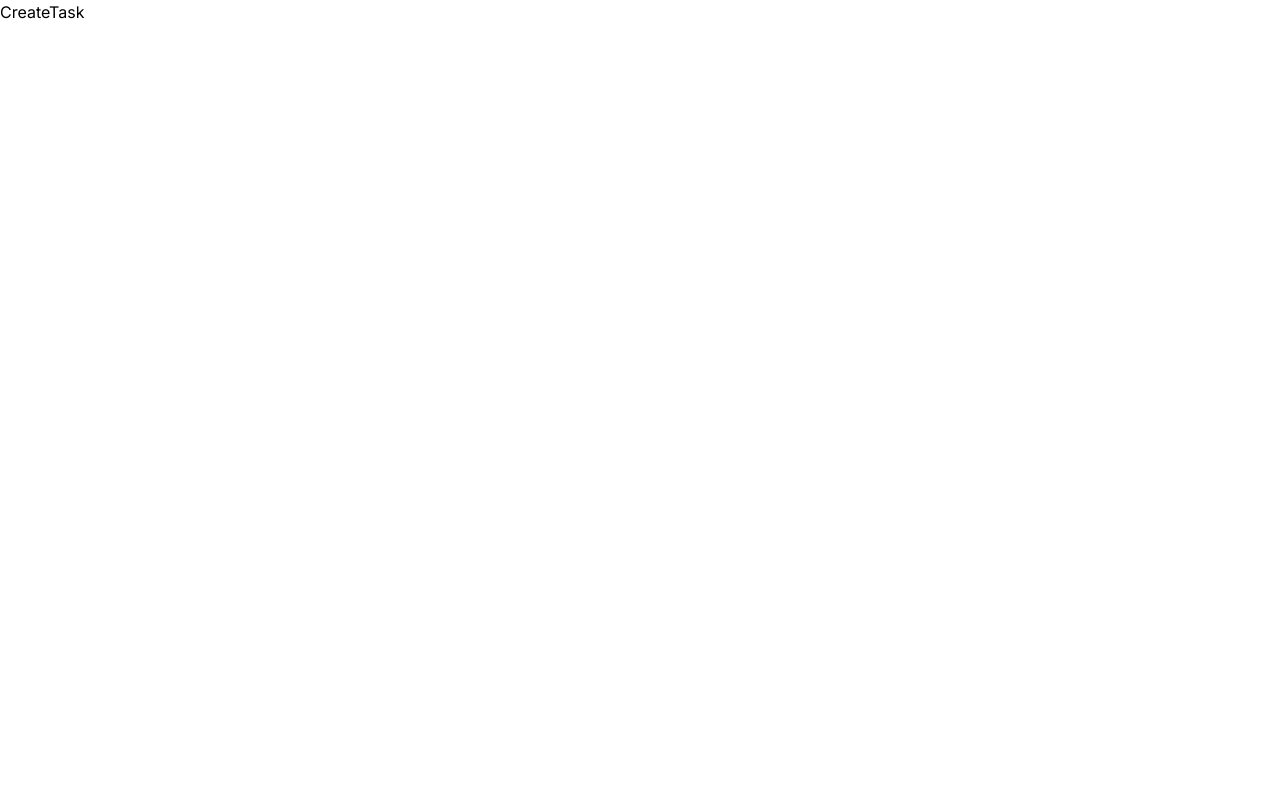
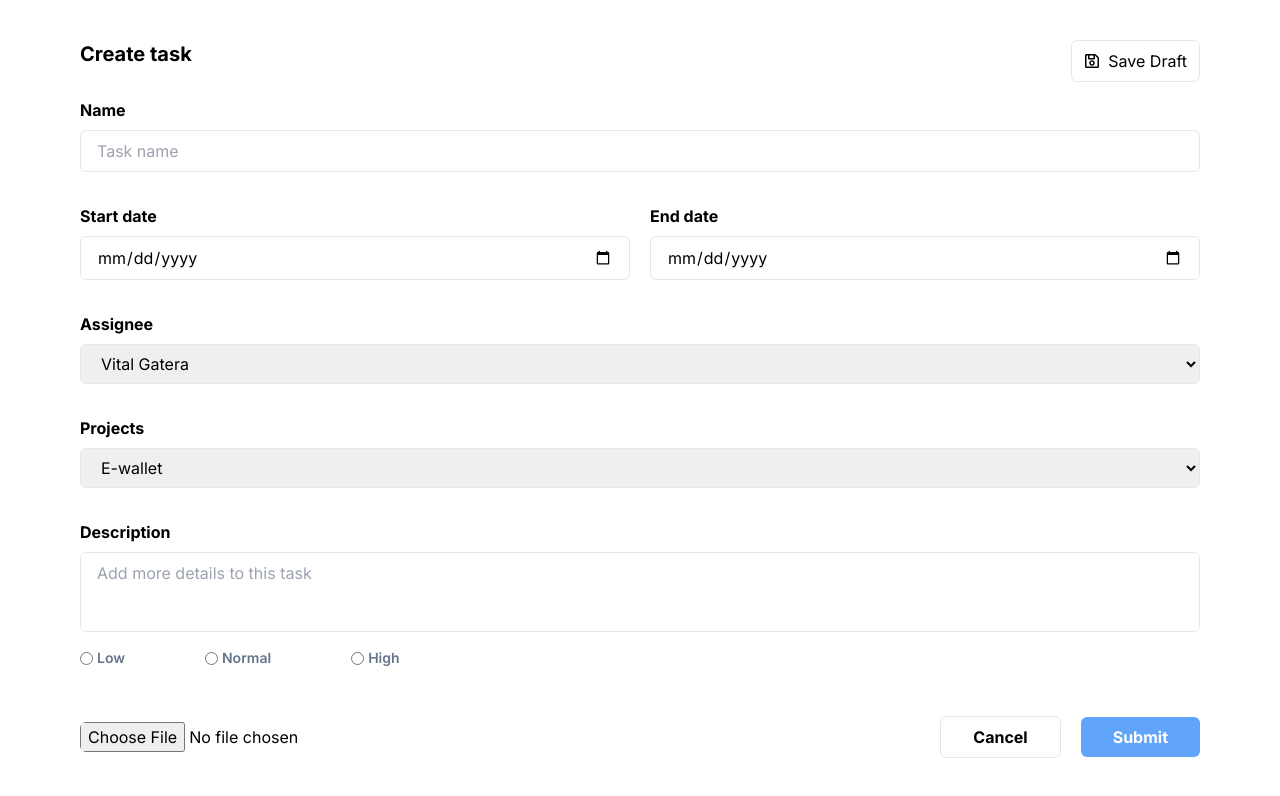
Before and after one commit to Charmant27/qt-challenge, a Next.js app: page /create-task in a window 1280 px wide. Shown: the top 796 px of the page. Built offline with nearby package versions, Linux system fonts and the light colour scheme.

Commit message:
Added login and the tasks layout

```diff
--- /dev/null
+++ b/app/AuthProvider.js
@@ -0,0 +1,6 @@
+'use client'
+import {SessionProvider} from 'next-auth/react'
+
+export const AuthProvider = ({children}) => {
+    return <SessionProvider>{children}</SessionProvider>
+}
--- /dev/null
+++ b/app/api/auth/[...nextauth]/route.js
@@ -0,0 +1,48 @@
+import NextAuth from "next-auth/next";
+import CredentialsProvider from "next-auth/providers/credentials";
+import bcrypt from "bcryptjs"
+import { connectDb } from "@/utils/database";
+import User from "@/models/users";
+
+const authOptions = {
+    providers: [
+        CredentialsProvider({
+            name: "credentials",
+            credentials: {},
+
+            async authorize(credentials) {
+                const {email, password}=credentials
+
+                try {
+                    await connectDb()
+                    const user = await User.findOne({email})
+                    if (!user) {
+                        return 'user not found'
+                    }
+
+                    const passwordMatch = await bcrypt.compare(password, user.password)
+                    if(!passwordMatch){
+                        return 'Incorrect password'
+                    }
+
+                    return user
+                } catch (error) {
+                    console.log(error)
+                }
+            }
+        })
+    ],
+
+    session: {
+        strategy: 'jwt'
+    },
+
+    secret: process.env.NEXTAUTH_SECRET,
+
+    pages: {
+        signIn: '/'
+    }
+}
+
+const handler = NextAuth(authOptions)
+export {handler as  GET, handler as POST}
--- a/app/create-task/page.js
+++ b/app/create-task/page.js
@@ -1,9 +1,9 @@
-import React from 'react'
+import CreateTask from "@/components/CreateTask"
 
-const CreateTask = () => {
+const CreateTaskPage = () => {
   return (
-    <div>CreateTask</div>
+    <CreateTask />
   )
 }
 
-export default CreateTask
+export default CreateTaskPage
--- a/app/globals.css
+++ b/app/globals.css
@@ -1,3 +1,19 @@
 @tailwind base;
 @tailwind components;
 @tailwind utilities;
+
+label {
+    @apply font-bold
+}
+
+input, select {
+    @apply w-full border border-slate-200 rounded-md px-4 py-2
+}
+
+textarea {
+    @apply w-full border border-slate-200 rounded-md px-4 py-2 resize-none h-20
+}
+
+.input_fields {
+    @apply flex flex-col gap-2 py-4
+}
--- a/app/layout.js
+++ b/app/layout.js
@@ -1,5 +1,6 @@
 import { Inter } from 'next/font/google'
 import './globals.css'
+import { AuthProvider } from './AuthProvider'
 
 const inter = Inter({ subsets: ['latin'] })
 
@@ -11,7 +12,11 @@ export const metadata = {
 export default function RootLayout({ children }) {
   return (
     <html lang="en">
-      <body className={inter.className}>{children}</body>
+      <body className={inter.className}>
+        <AuthProvider>
+          {children}
+        </AuthProvider>
+      </body>
     </html>
   )
 }
--- /dev/null
+++ b/components/CreateTask.jsx
@@ -0,0 +1,98 @@
+import { FaRegSave } from "react-icons/fa";
+import { employees, projects } from "@/constants";
+
+const CreateTask = () => {
+    return (
+        <section className="max-w-[1500px] h-screen flex flex-col gap-12 m-auto px-20">
+            <form className="pt-10">
+                {/* title section */}
+                <div className='flex justify-between'>
+                    <h1 className="font-bold text-xl">Create task</h1>
+                    <button
+                        className="flex items-center gap-2 border border-slate-200 px-3 py-2 rounded-md"
+                    >
+                        <FaRegSave />
+                        <span>
+                            Save Draft
+                        </span>
+                    </button>
+                </div>
+                {/* input fields */}
+                <div className="input_fields">
+                    <label>Name</label>
+                    <input
+                        type='text'
+                        placeholder='Task name'
+                    />
+                </div>
+                {/* date fields */}
+                <div className="grid md:grid-cols-2 gap-5">
+                    {/* start date */}
+                    <div className="input_fields">
+                        <label>Start date</label>
+                        <input type='date' />
+                    </div>
+                    {/* end date */}
+                    <div className="input_fields">
+                        <label>End date</label>
+                        <input type='date' />
+                    </div>
+                </div>
+                <div className="input_fields">
+                    <label>Assignee</label>
+                    <select>
+                        {employees.map((employee) => (
+                            <option key={employee.id}>{employee.name}</option>
+                        ))}
+                    </select>
+                </div>
+                <div className="input_fields">
+                    <label>Projects</label>
+                    <select>
+                        {projects.map((project) => (
+                            <option key={project.id}>{project.name}</option>
+                        ))}
+                    </select>
+                </div>
+                <div className="input_fields">
+                    <label>Description</label>
+                    <textarea placeholder="Add more details to this task"></textarea>
+                </div>
+                {/* task priority level buttons */}
+                <div className="flex gap-20">
+                    <div className="flex items-center gap-1">
+                        <input type="radio" />
+                        <label className="text-slate-500 font-semibold text-sm">Low</label>
+                    </div>
+                    <div className="flex items-center gap-1">
+                        <input type="radio" />
+                        <label className="text-slate-500 font-semibold text-sm">Normal</label>
+                    </div>
+                    <div className="flex items-center gap-1">
+                        <input type="radio" />
+                        <label className="text-slate-500 font-semibold text-sm">High</label>
+                    </div>
+                </div>
+
+                {/* submit and cancel btns */}
+                <div className="flex items-center justify-between pt-12">
+                    <input type="file" className="md:w-[30%] p-0 border-none" />
+                    <div className="flex items-center gap-5">
+                        <button
+                            className="border border-slate-200 px-8 py-2 rounded-md font-bold"
+                        >
+                            Cancel
+                        </button>
+                        <button type="submit"
+                            className="bg-blue-400 text-white px-8 py-2 rounded-md font-bold"
+                        >
+                            Submit
+                        </button>
+                    </div>
+                </div>
+            </form>
+        </section>
+    )
+}
+
+export default CreateTask
--- a/components/Login.jsx
+++ b/components/Login.jsx
@@ -2,29 +2,28 @@
 import { useState } from "react"
 import Link from "next/link"
 import { useRouter } from "next/navigation"
+import { signIn } from "next-auth/react"
 
 const Login = () => {
-    const [user, setUser] = useState({
-        email: '',
-        password: ''
-    }
-    )
+    const [email, setEmail] = useState('')
+    const [password, setPassword] = useState('')
+    const [errorMessage, setErrorMessage] = useState('')
     const router = useRouter()
 
     const handleSubmit = async (e) => {
         e.preventDefault()
 
         try {
-            const res = await fetch('/api/login', {
-                method: 'POST',
-                body: JSON.stringify({
-                    email: user.email,
-                    password: user.password
-                })
+            const res = await signIn("credentials", {
+                email,
+                password,
+                redirect: false
             })
-            if (res.ok) {
-                router.push('/')
+            if(res.error) {
+                setErrorMessage('Invalid credentials')
+                return
             }
+            router.replace('/create-task')
         } catch (error) {
             console.log(error)
         }
@@ -34,13 +33,17 @@ const Login = () => {
             <div className="pb-8">
                 <h1 className="text-blue-400 text-2xl font-bold">Task Manager</h1>
             </div>
+            {errorMessage && (
+                <div className="pb-5">
+                    <h3 className="text-red-500 font-semibold text-lg">{errorMessage}</h3>
+                </div>
+            )}
             <form className="flex flex-col gap-12" onSubmit={handleSubmit}>
 
                 <input
                     type="email"
                     name="email"
-                    value={user.email}
-                    onChange={(e) => setUser({ ...user, email: e.target.value })}
+                    onChange={(e) => setEmail(e.target.value)}
                     placeholder="Email"
                     className="w-full border border-slate-200 px-6 py-3 rounded-md"
 
@@ -49,8 +52,7 @@ const Login = () => {
                 <input
                     type="password"
                     name="password"
-                    value={user.password}
-                    onChange={(e) => setUser({ ...user, password: e.target.value })}
+                    onChange={(e) => setPassword(e.target.value)}
                     placeholder="Your password"
                     className="w-full border border-slate-200 px-6 py-3 rounded-md"
 
--- a/components/Register.jsx
+++ b/components/Register.jsx
@@ -79,7 +79,7 @@ const Register = () => {
                 />
                 <div className="flex flex-col gap-3">
                     <input type="submit" value='sign up' className="bg-blue-400 w-[50%] text-white px-5 py-3 rounded-md" />
-                    <p className="text-slate-400">Have an account? <Link href='/login' className="underline text-blue-400">Login</Link></p>
+                    <p className="text-slate-400">Have an account? <Link href='/' className="underline text-blue-400">Login</Link></p>
                 </div>
             </form>
         </section>
--- /dev/null
+++ b/constants/index.js
@@ -0,0 +1,63 @@
+export const employees = [
+    {
+        id: 1,
+        name: 'Vital Gatera'
+    },
+
+    {
+        id: 2,
+        name: 'LeBron James'
+    },
+
+    {
+        id: 3,
+        name: 'Stephen Curry'
+    },
+
+    {
+        id: 4,
+        name: 'Lionel Messi'
+    },
+
+    {
+        id: 5,
+        name: 'David Villa'
+    },
+
+    {
+        id: 6,
+        name: 'Damian Lillard'
+    }
+]
+
+export const projects = [
+    {
+        id: 1,
+        name: 'E-wallet'
+    },
+
+    {
+        id: 2,
+        name: 'Tap & Go'
+    },
+
+    {
+        id: 3,
+        name: 'e-procurement system'
+    },
+
+    {
+        id: 4,
+        name: 'pay as you park system'
+    },
+
+    {
+        id: 5,
+        name: 'Uber drive mobile app'
+    },
+
+    {
+        id: 6,
+        name: 'e-school pay'
+    },
+]
--- a/package.json
+++ b/package.json
@@ -17,7 +17,8 @@
     "next": "14.0.3",
     "next-auth": "^4.24.5",
     "react": "^18",
-    "react-dom": "^18"
+    "react-dom": "^18",
+    "react-icons": "^4.12.0"
   },
   "devDependencies": {
     "autoprefixer": "^10.0.1",
```
Also changed, not shown: 1 other file (tests, documents, lock files or other folders).
